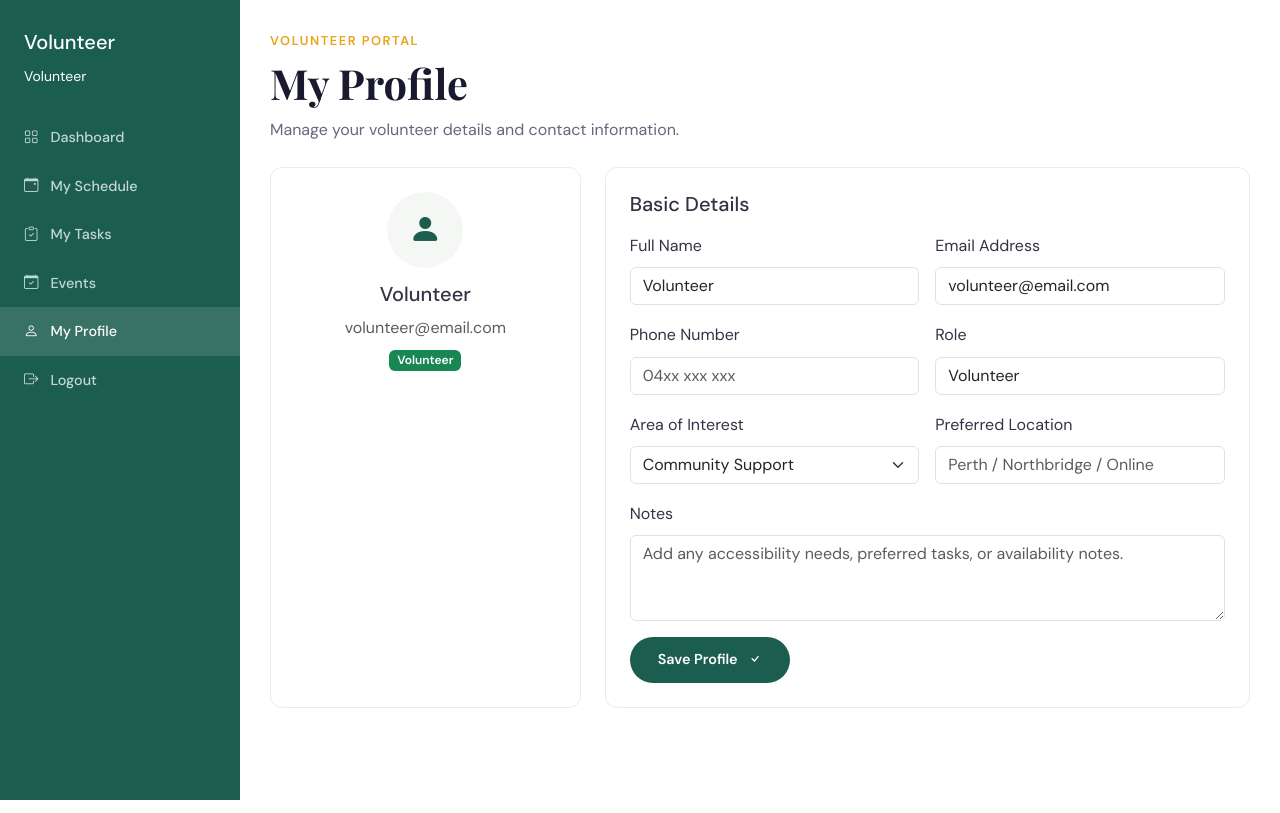
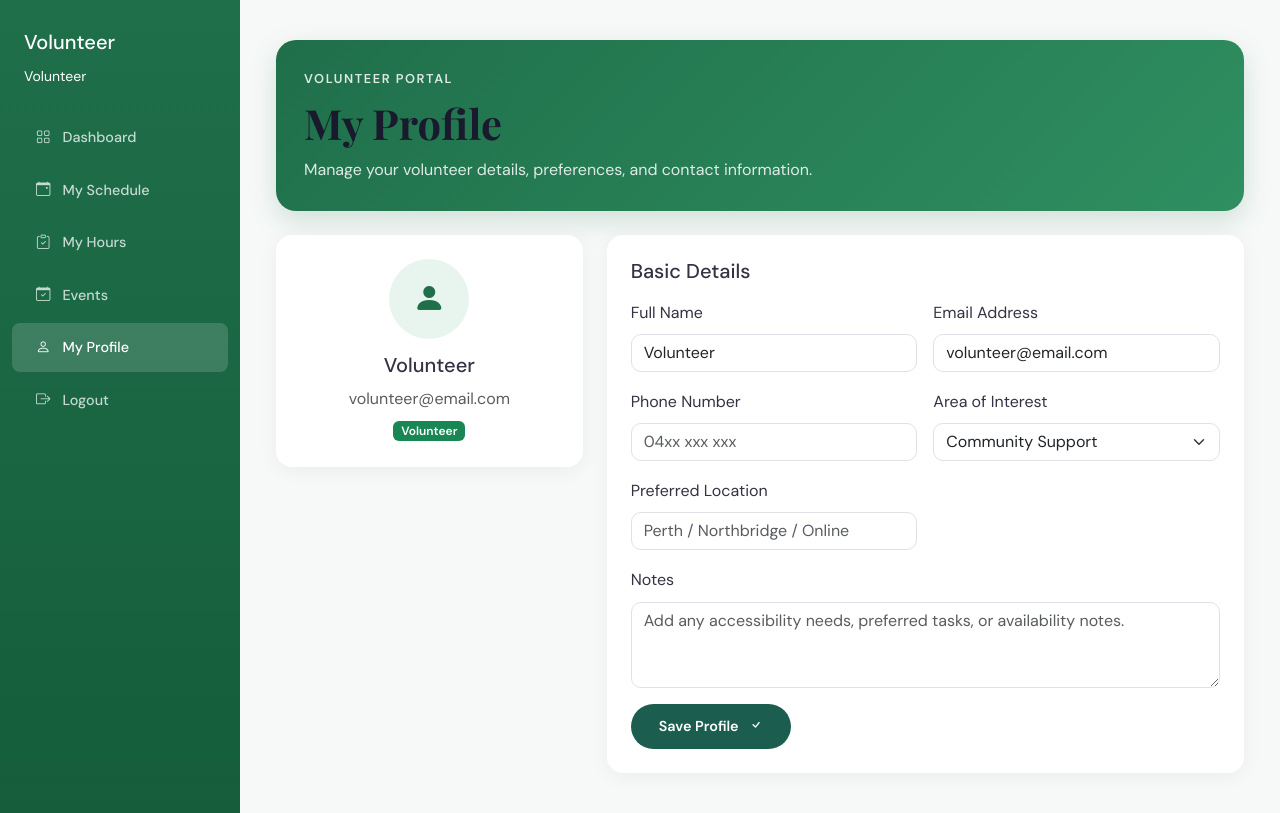
Before and after one commit to Harpreet-Personal/WMAA-Website-Project, a Flask app: page /volunteer-profile in a window 1280 px wide. Run offline with Flask 3, Linux system fonts and the light colour scheme.

Commit message:
feat: update profile UI and remove editable role field

```diff
--- a/templates/volunteer-profile.html
+++ b/templates/volunteer-profile.html
@@ -3,11 +3,84 @@
 
 {% block content %}
 <style>
-.dashboard-sidebar { background: var(--clr-primary); min-height: 100vh; padding: 30px 0; }
-.sidebar-link { display: flex; align-items: center; gap: 12px; padding: 12px 24px; color: rgba(255,255,255,.75); font-size: .9rem; font-weight: 500; text-decoration: none; }
-.sidebar-link:hover, .sidebar-link.active { background: rgba(255,255,255,.12); color: var(--clr-white); }
-.dashboard-card { background: var(--clr-white); border: 1px solid #e8ece8; border-radius: 12px; padding: 24px; height: 100%; }
-.profile-avatar { width: 76px; height: 76px; border-radius: 50%; background: var(--clr-bg-light); display: flex; align-items: center; justify-content: center; color: var(--clr-primary); font-size: 2rem; margin-bottom: 14px; }
+.dashboard-sidebar {
+  background: linear-gradient(180deg, #1f6f4a, #155d3b);
+  min-height: 100vh;
+  padding: 30px 0;
+  box-shadow: 2px 0 12px rgba(0,0,0,0.08);
+}
+
+.sidebar-link {
+  display: flex;
+  align-items: center;
+  gap: 12px;
+  padding: 12px 24px;
+  color: rgba(255,255,255,.75);
+  font-size: .9rem;
+  font-weight: 500;
+  text-decoration: none;
+  border-radius: 8px;
+  margin: 4px 12px;
+}
+
+.sidebar-link:hover, .sidebar-link.active {
+  background: rgba(255,255,255,.15);
+  color: #fff;
+}
+
+.profile-main {
+  flex: 1;
+  padding: 40px 36px;
+  background: #f7f9f8;
+}
+
+.profile-header {
+  background: linear-gradient(135deg, #1f6f4a, #2f8f61);
+  color: #fff;
+  border-radius: 20px;
+  padding: 28px;
+  margin-bottom: 24px;
+  box-shadow: 0 10px 28px rgba(31,111,74,0.18);
+}
+
+.profile-header p {
+  color: rgba(255,255,255,0.85);
+}
+
+.dashboard-card {
+  background: #fff;
+  border-radius: 16px;
+  padding: 24px;
+  box-shadow: 0 4px 20px rgba(0,0,0,0.05);
+  border: none;
+}
+
+.profile-avatar {
+  width: 80px;
+  height: 80px;
+  border-radius: 50%;
+  background: #e8f5ee;
+  display: flex;
+  align-items: center;
+  justify-content: center;
+  color: #1f6f4a;
+  font-size: 2rem;
+  margin-bottom: 14px;
+}
+
+input, select, textarea {
+  border-radius: 10px !important;
+}
+
+.save-message {
+  display: none;
+  margin-top: 12px;
+  padding: 10px;
+  border-radius: 10px;
+  background: #e8f5ee;
+  color: #1f6f4a;
+  font-size: .9rem;
+}
 </style>
 
 <div class="d-flex">
@@ -18,17 +91,17 @@
     </div>
     <a href="{{ url_for('dashboard') }}" class="sidebar-link"><i class="bi bi-grid"></i> Dashboard</a>
     <a href="/volunteer-schedule" class="sidebar-link"><i class="bi bi-calendar-event"></i> My Schedule</a>
-    <a href="/volunteer-tasks" class="sidebar-link"><i class="bi bi-clipboard-check"></i> My Tasks</a>
+    <a href="/volunteer-tasks" class="sidebar-link"><i class="bi bi-clipboard-check"></i> My Hours</a>
     <a href="/volunteer-events" class="sidebar-link"><i class="bi bi-calendar-check"></i> Events</a>
     <a href="/volunteer-profile" class="sidebar-link active"><i class="bi bi-person"></i> My Profile</a>
     <a href="{{ url_for('logout') }}" class="sidebar-link"><i class="bi bi-box-arrow-right"></i> Logout</a>
   </div>
 
-  <div style="flex:1; padding:30px;">
-    <div class="mb-4">
-      <p class="section-eyebrow">Volunteer Portal</p>
-      <h2 class="section-heading" style="margin-bottom:.5rem;">My Profile</h2>
-      <p style="color:var(--clr-muted);">Manage your volunteer details and contact information.</p>
+  <div class="profile-main">
+    <div class="profile-header">
+      <p class="section-eyebrow mb-2">Volunteer Portal</p>
+      <h2 class="section-heading" style="margin-bottom:.5rem; font-weight:700;">My Profile</h2>
+      <p class="mb-0">Manage your volunteer details, preferences, and contact information.</p>
     </div>
 
     <div class="row g-4">
@@ -61,10 +134,6 @@
                 <input type="tel" class="form-control" placeholder="04xx xxx xxx">
               </div>
               <div class="col-md-6">
-                <label class="form-label">Role</label>
-                <input type="text" class="form-control" value="Volunteer" readonly>
-              </div>
-              <div class="col-md-6">
                 <label class="form-label">Area of Interest</label>
                 <select class="form-select">
                   <option>Community Support</option>
@@ -82,7 +151,10 @@
                 <textarea class="form-control" rows="3" placeholder="Add any accessibility needs, preferred tasks, or availability notes."></textarea>
               </div>
               <div class="col-12">
-                <button type="button" class="btn btn-primary-green">Save Profile <i class="bi bi-check ms-1"></i></button>
+                <button type="button" id="saveProfileBtn" class="btn btn-primary-green">Save Profile <i class="bi bi-check ms-1"></i></button>
+                <div id="saveMessage" class="save-message">
+                  Profile saved (UI only for now — backend integration pending).
+                </div>
               </div>
             </div>
           </form>
@@ -91,4 +163,10 @@
     </div>
   </div>
 </div>
+
+<script>
+  document.getElementById('saveProfileBtn').addEventListener('click', () => {
+    document.getElementById('saveMessage').style.display = 'block';
+  });
+</script>
 {% endblock %}
```
